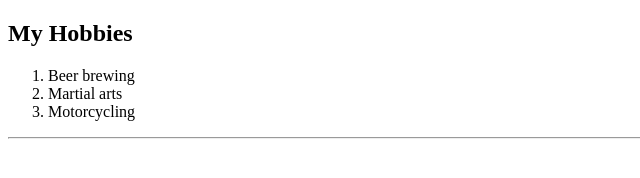
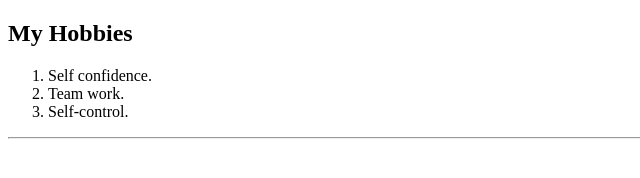
Before and after one commit to Tharunmani/Html, a plain HTML site: page Resume/hobbies.html in a window 1280 px wide. Shown: the full height of the page, 0-640 px from the left. Drawn offline with Linux system fonts and the light colour scheme.

Commit message:
hobbies.html

```diff
--- a/Resume/hobbies.html
+++ b/Resume/hobbies.html
@@ -8,9 +8,9 @@
     <body>
         <h2>My Hobbies</h2>
         <ol>
-            <li>Beer brewing</li>
-            <li>Martial arts</li>
-            <li>Motorcycling</li>
+            <li>Self confidence.</li>
+            <li>Team work.</li>
+            <li>Self-control.</li>
         </ol>
         <hr>
     </body>
```
